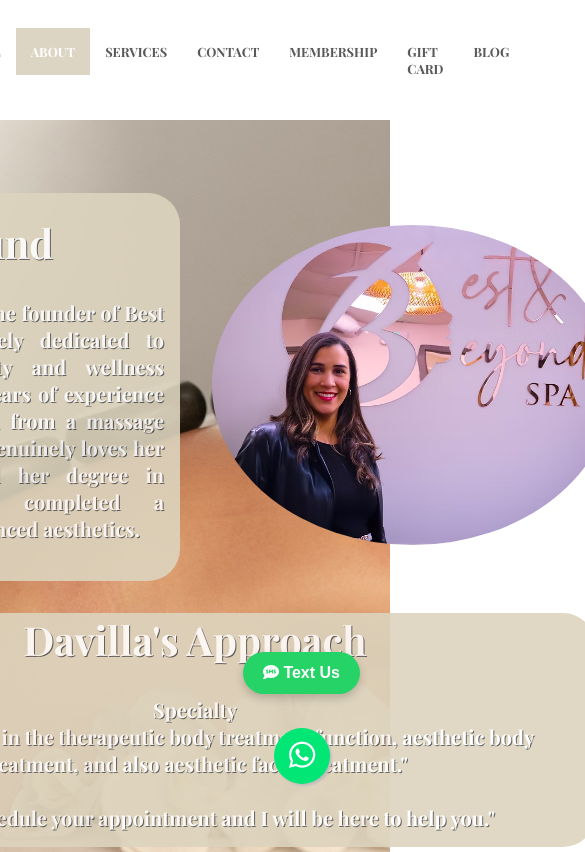
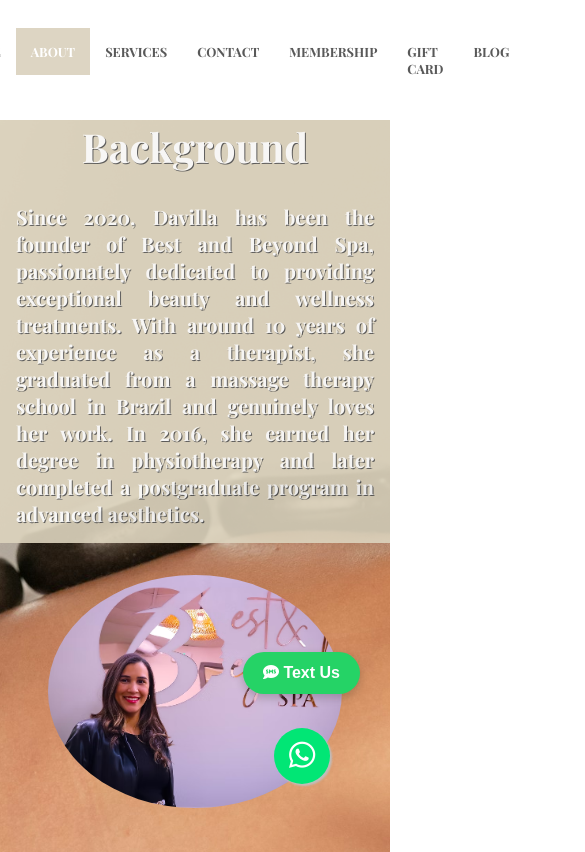
Before and after one commit to jorgebritojr/2025.03---BestBeyoundSpa, a plain HTML site: page about/about.html in a window 390 px wide. Shown: the top 852 px of the page, 585 px wide, since content can reach past the window. Drawn offline with nearby package versions, Linux system fonts and the light colour scheme; files that its build step writes are made by us from their sources; files whose address does not match are found by name; a web font is replaced by a local one.

Commit message:
about adjustments

```diff
--- a/about/about.html
+++ b/about/about.html
@@ -5,8 +5,9 @@
     <meta name="viewport" content="width=device-width, initial-scale=1">
     <title>Best & Beyond SPA</title>
     <!-- <link href="https://cdn.jsdelivr.net/npm/bootstrap@5.3.3/dist/css/bootstrap.min.css" rel="stylesheet" integrity="sha384-QWTKZyjpPEjISv5WaRU9OFeRpok6YctnYmDr5pNlyT2bRjXh0JMhjY6hW+ALEwIH" crossorigin="anonymous"> -->
+    <link rel="stylesheet" href="styles/index.css"> <!--Ajustar a pasta para a página correta-->
     <link rel="stylesheet" href="../styles/index.css">
-    <link rel="shortcut icon" href="/assets/favicon.ico" type="image/x-icon">
+    <link rel="shortcut icon" href="/assets/favicon.ico" type="image/x-icon"> <!--Ajustar a pasta para a página correta-->
   </head>
   <body class="main-body">
 
@@ -26,16 +27,20 @@
       <div class="container">
 
         <div class="logo">
-          <a href=""><img class="logo-1" src="/assets/logo-text.png" alt=""></a>
+          <!--Ajustar a pasta para a página correta-->
+          <!-- <a href=""><img class="logo-1" src="./assets/logo-text.png" alt=""></a>  -->
+          <a href=""><img class="logo-1" src="../assets/logo-text.png" alt=""></a>
+
         </div>
 
         <div class="menu">
           <nav>
             <ul>
-              <li ><a href="../index.html">Home</a></li>
-              <li class="active"><a href="/about/about.html">About</a></li>
-              <li><a href="/spa-services/services.html">Services</a></li>
-              <li><a href="/contact/contact.html">Contact</a></li>
+              <!-- Ajustar a classe active para a páginas que estiver apresentando -->
+              <li ><a href="/index.html">Home</a></li>
+              <li class="active"><a href="./about/about.html">About</a></li>
+              <li ><a href="./spa-services/services.html">Services</a></li>
+              <li><a href="./contact/contact.html">Contact</a></li>
               <li><a href="">Membership</a></li>
               <li><a href="">Gift Card</a></li>
               <li><a href="">Blog</a></li>
@@ -47,12 +52,14 @@
       </div>
     </header>
 
+    <!-- Fim do Header todas as páginas -->
+
     <!-- Contact page -->
 
     <section class="about-page">
-      <div class="about-contact column">
+      <div class="about-contact">
         <div class="banner_headline_about ">
-          <div class="banner_headline_inside ">
+          <div class="banner_headline_inside_about ">
             <div class="headline-background">
             <h1>Background</h1>
             <h2 >
--- a/styles/about.css
+++ b/styles/about.css
@@ -13,6 +13,7 @@
     width: 990px;
     display: flex;
     justify-content: space-between;
+    flex-direction: column;
 }
 
 .about-davilla {
@@ -25,8 +26,6 @@
     width: 90%;
     border-radius: 50%;
 
-
-
 }
 
 .headline-background,
@@ -37,7 +36,7 @@
     align-items: center;
     background-color: #DDD4BE;
     opacity: .9;
-    width: 800px;
+    /* width: 800px; */
     border-top-left-radius: 2rem;
     border-top-right-radius: 2rem;
     border-bottom-left-radius: 2rem;
@@ -50,6 +49,12 @@
         display: flex;
         flex-direction: column;
         justify-content: center;
+
+    }
+
+    .banner_headline_inside_about {
+        display: flex;
+        /* background-color: aqua; */
 
     }
 
@@ -99,3 +104,60 @@
         margin-top: 2rem;
 
     }
+
+    @media(max-width:768px) {
+
+        .about-contact {
+            width: auto;
+        }
+        .about-page {
+            /* flex-direction: row; */
+            height: auto;
+            /* width: auto; */
+            padding-bottom: 2rem;
+        }
+
+        .banner_headline_inside_about {
+            flex-direction: column;
+            /* height: auto; */
+            width: auto;
+        }
+
+        .banner_headline_about h2 {
+            font-size: 20;
+
+        }
+
+        .headline-background {
+            width: 100%;
+
+        }
+
+        .about-davilla {
+            padding: 2rem;
+            /* background-color: aqua; */
+            text-align: center;
+
+        }
+
+
+        .about-davilla-profile {
+            width: 90%;
+            border-radius: 50%;
+
+        }
+
+        .headline-background {
+            display: flex;
+            flex-direction: column;
+            background-color: #DDD4BE;
+            opacity: .9;
+            border-radius: 0;
+        }
+
+        .about-page-bottom {
+
+
+            }
+
+}
--- a/styles/slider_animation.css
+++ b/styles/slider_animation.css
@@ -200,7 +200,13 @@ a {
     }
 }
 
- @media (max-width:576px) {
+ @media (max-width:600px) {
+
+    #testimonials {
+        padding-top: 8rem;
+
+    }
+
     .testimonial-box-container {
         /* width: 576px; */
         /* margin-left: calc(100vw/2); */
--- a/styles/styles.css
+++ b/styles/styles.css
@@ -255,25 +255,37 @@ nav a:hover {
 @media (max-width:600px) {
     .banner_headline h1 {
         font-size: 30px;
-
     }
-
 
     .banner_headline h2 {
         font-size: 10px;
+        margin-bottom: 1rem;
     }
 
     .book_now button {
         font-size: 20px;
     }
     .book_now button:hover {
-
         font-size: 20px;
-
     }
 
     .banner {
         /* height: auto; */
+    }
+    .banner1 {
+        /* background-size: 100px; */
+        /* height: 300px; */
+        background-size: 100%;
+        background-repeat: no-repeat;
+        padding: 0;
+    }
+
+    .banner-1-content {
+        height: 250px;
+    }
+
+    .banner2 {
+        /* display: none; */
     }
 
     .banner_headline {
@@ -281,18 +293,8 @@ nav a:hover {
         /* height: auto; */
     }
 
-.banner_option {
-    flex-direction: column;
-    height: auto;
-
+    .banner_option {
+        flex-direction: column;
+        height: auto;
+    }
 }
-}
-
-/* @media(max-width:1060px) {
-    .main-body {
-        display: flex;
-        flex-direction: column;
-        justify-content: center;
-        align-items: center;
-    }
-} */
```
Also changed, not shown: index.html (+17 -4 lines), spa-services/services.html (+14 -7 lines). Lines whose indentation alone changed are shown as unchanged.
